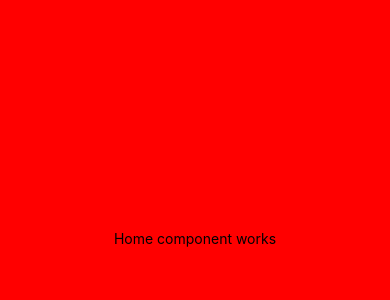
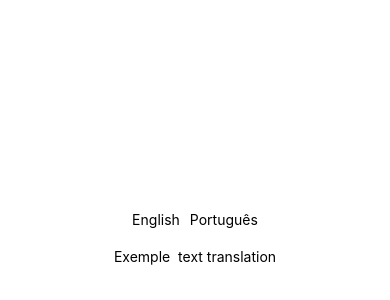
Before and after one commit to ViniciusdePSouza/mps, a React Native app: screen / in a window 390 px wide. Shown: the part 184-484 px from the top of the page. Built offline with nearby package versions, Linux system fonts and the light colour scheme.

Commit message:
feat: text translation applied

```diff
--- a/package.json
+++ b/package.json
@@ -11,7 +11,9 @@
   "dependencies": {
     "expo": "~50.0.14",
     "expo-status-bar": "~1.11.1",
+    "i18next": "^23.11.1",
     "react": "18.2.0",
+    "react-i18next": "^14.1.0",
     "react-native": "0.73.6"
   },
   "devDependencies": {
--- a/src/screens/Home/index.tsx
+++ b/src/screens/Home/index.tsx
@@ -1,11 +1,37 @@
-import { SafeAreaView, Text, View } from "react-native";
+import { SafeAreaView, Text, TouchableOpacity, View } from "react-native";
 import { styles } from "../styles";
 
+import "../../utils/languages/i18n";
+
+import { useTranslation } from "react-i18next";
+
 export function Home() {
+  const { t, i18n } = useTranslation();
+
+  function changeLanguage(value: string) {
+    i18n.changeLanguage(value);
+  }
+
   return (
     <SafeAreaView style={{ flex: 1 }}>
       <View style={styles.container}>
-        <Text>Home component works</Text>
+        <View
+          style={{
+            width: "100%",
+            alignContent: "center",
+            gap: 10,
+            justifyContent: "center",
+            flexDirection: "row",
+          }}
+        >
+          <TouchableOpacity onPress={() => changeLanguage("en")}>
+            <Text>English</Text>
+          </TouchableOpacity>
+          <TouchableOpacity>
+            <Text onPress={() => changeLanguage("pt")}>Português</Text>
+          </TouchableOpacity>
+        </View>
+        <Text style={{ marginTop: 20 }}>{t("traslationText")}</Text>
       </View>
     </SafeAreaView>
   );
--- a/src/screens/styles.ts
+++ b/src/screens/styles.ts
@@ -2,7 +2,7 @@ import { StyleSheet } from 'react-native';
 export const styles = StyleSheet.create({
     container: {
       flex: 1,
-      backgroundColor: 'red',
+      backgroundColor: '#fff',
       alignItems: 'center',
       justifyContent: 'center',
     },
--- /dev/null
+++ b/src/utils/languages/en.json
@@ -0,0 +1,5 @@
+{
+    "translation": {
+        "traslationText": "Exemple  text translation"
+    }
+}
--- /dev/null
+++ b/src/utils/languages/i18n.ts
@@ -0,0 +1,22 @@
+import i18n from "i18next";
+import { initReactI18next } from "react-i18next";
+
+import en from "./en.json";
+import pt from "./pt.json";
+
+i18n.use(initReactI18next).init({
+  compatibilityJSON: "v3",
+  lng: "en",
+  resources: {
+    en: en,
+    pt: pt,
+  },
+  react: {
+    useSuspense: false,
+  },
+  interpolation: {
+    escapeValue: false
+  }
+});
+
+export default i18n
--- /dev/null
+++ b/src/utils/languages/pt.json
@@ -0,0 +1,5 @@
+{
+    "translation": {
+        "traslationText": "texto de tradução exemplo"
+    }
+}
```
Also changed, not shown: 1 other file (tests, documents, lock files or other folders).
